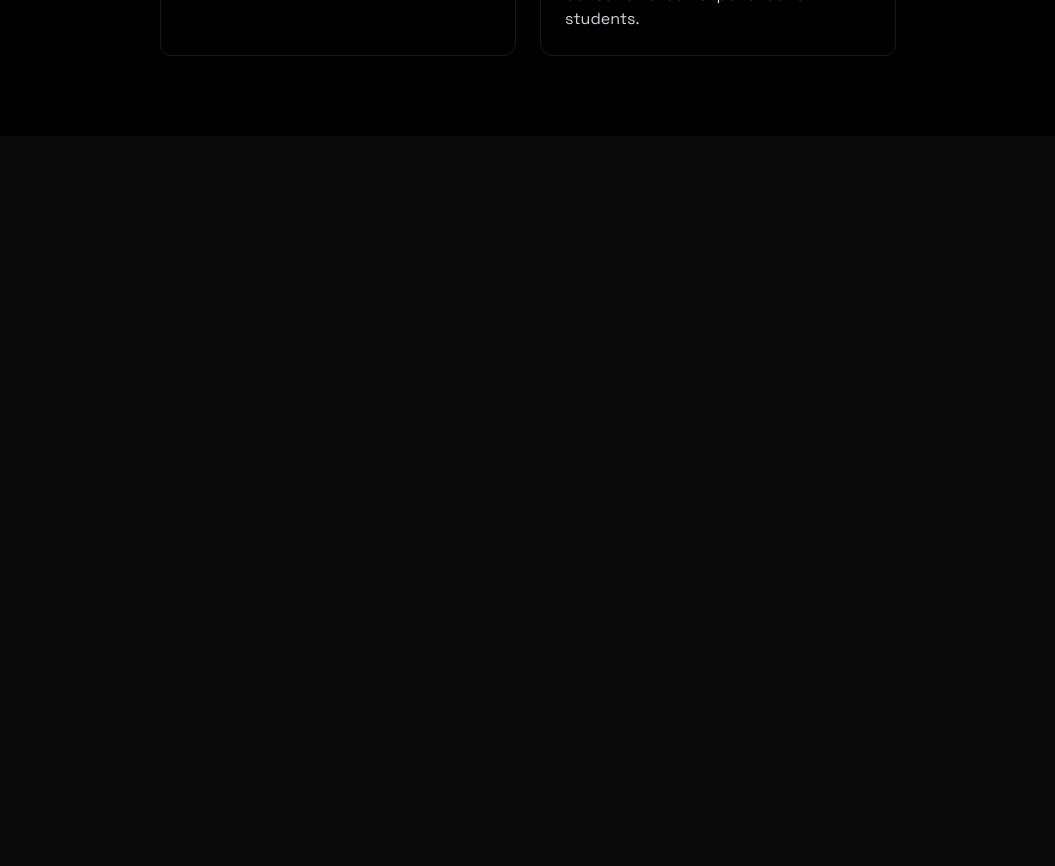
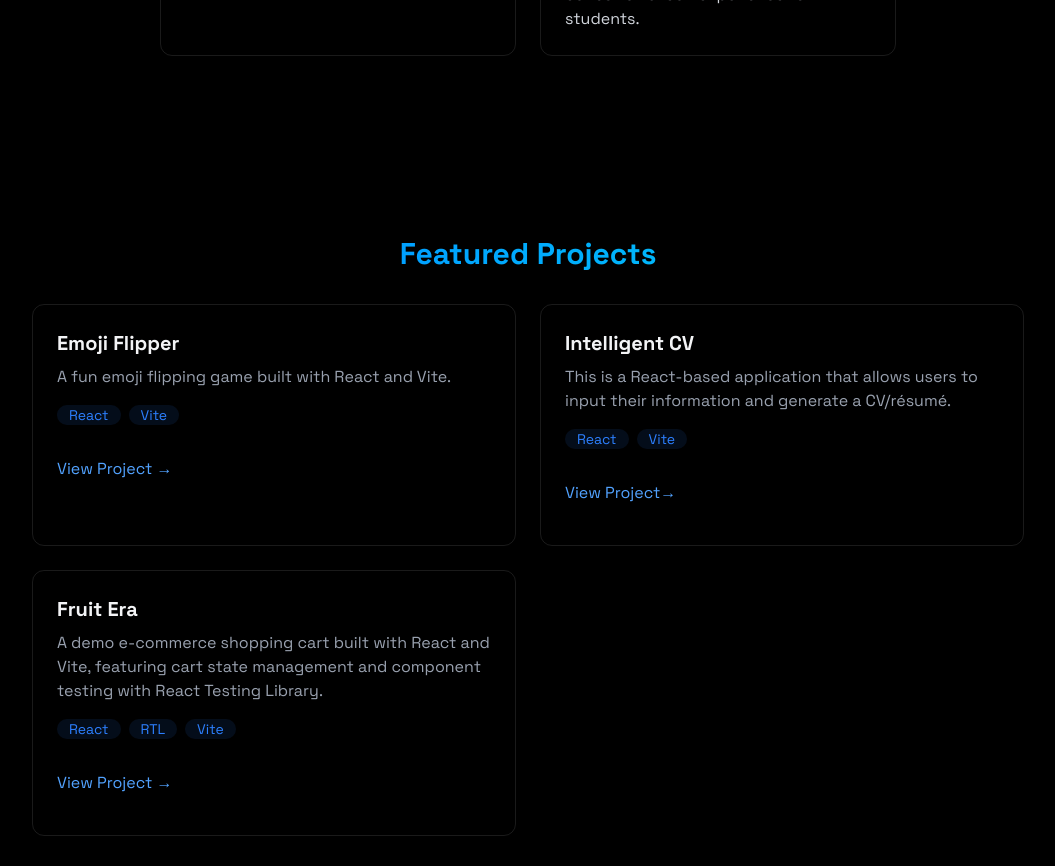
Before and after one commit to TonyFred-code/portfolio, a React (Vite) app: page / in a window 1280 px wide. Shown: the part 1620-2486 px from the top of the page, without its empty margins (112-1167 px from the left). Before the commit the page ends 1756 px from the top, so only its background shows below. Built offline with nearby package versions, Linux system fonts and the light colour scheme.

Commit message:
feat: add project section component
include portfolio ready projects

```diff
--- a/src/App.jsx
+++ b/src/App.jsx
@@ -4,6 +4,7 @@ import NavBar from "./components/NavBar.jsx";
 import MobileMenu from "./components/MobileMenu.jsx";
 import Home from "./components/sections/Home.jsx";
 import About from "./components/sections/About.jsx";
+import Projects from "./components/sections/Projects.jsx";
 
 function App() {
   const [isLoaded, setIsLoaded] = useState(false);
@@ -21,6 +22,7 @@ function App() {
         <MobileMenu menuOpen={menuOpen} setMenuOpen={setMenuOpen} />
         <Home />
         <About />
+        <Projects />
       </div>
     </>
   );
--- a/src/components/sections/Projects.jsx
+++ b/src/components/sections/Projects.jsx
@@ -0,0 +1,109 @@
+import RevealOnScroll from "../RevealOnScroll.jsx";
+
+export default function Projects() {
+  return (
+    <section
+      id="projects"
+      className="min-h-screen flex items-center justify-center py-20"
+    >
+      <RevealOnScroll>
+        <div className="max-w-5xl mx-auto px-4">
+          <h2 className="text-3xl font-bold mb-8 bg-linear-to-r from-blue-500 to-cyan-400 text-center bg-clip-text text-transparent">
+            Featured Projects
+          </h2>
+
+          <div className="grid grid-cols-1 md:grid-cols-2 gap-6">
+            <div className="p-6 rounded-xl border border-white/10 hover:-translate-y-1 hover:border-blue-500/30 hover:shadow-[0_2px_8px_rgba(59, 130, 246, 0.1)] transition">
+              <h3 className="text-xl font-bold mb-2">Emoji Flipper</h3>
+              <p className="text-gray-400 mb-4">
+                A fun emoji flipping game built with React and Vite.
+              </p>
+              <div className="flex flex-wrap gap-2 mb-4">
+                {["React", "Vite"].map((tech, key) => {
+                  return (
+                    <span
+                      key={key}
+                      className="bg-blue-500/10 text-blue-500 py01 px-3 rounded-full text-sm hover:bg-blue-500/20 hover:shadow-[0_2px_8px_rgba(59, 130, 246, 0.2)] transition"
+                    >
+                      {tech}
+                    </span>
+                  );
+                })}
+              </div>
+
+              <div className="flex justify-between  items-center">
+                <a
+                  href="https://top-project-memory-card.vercel.app/"
+                  target="__blank"
+                  className="text-blue-400 hover:text-blue-300 transition-colors my-4"
+                >
+                  View Project →
+                </a>
+              </div>
+            </div>
+
+            <div className="p-6 rounded-xl border border-white/10 hover:-translate-y-1 hover:border-blue-500/30 hover:shadow-[0_2px_8px_rgba(59, 130, 246, 0.1)] transition">
+              <h3 className="text-xl font-bold mb-2">Intelligent CV</h3>
+              <p className="text-gray-400 mb-4">
+                This is a React-based application that allows users to input
+                their information and generate a CV/résumé.
+              </p>
+              <div className="flex flex-wrap gap-2 mb-4">
+                {["React", "Vite"].map((tech, key) => {
+                  return (
+                    <span
+                      key={key}
+                      className="bg-blue-500/10 text-blue-500 py01 px-3 rounded-full text-sm hover:bg-blue-500/20 hover:shadow-[0_2px_8px_rgba(59, 130, 246, 0.2)] transition"
+                    >
+                      {tech}
+                    </span>
+                  );
+                })}
+              </div>
+
+              <div className="flex justify-between  items-center">
+                <a
+                  href="#"
+                  className="text-blue-400 hover:text-blue-300 transition-colors my-4"
+                >
+                  View Project→
+                </a>
+              </div>
+            </div>
+
+            <div className="p-6 rounded-xl border border-white/10 hover:-translate-y-1 hover:border-blue-500/30 hover:shadow-[0_2px_8px_rgba(59, 130, 246, 0.1)] transition">
+              <h3 className="text-xl font-bold mb-2">Fruit Era</h3>
+              <p className="text-gray-400 mb-4">
+                A demo e-commerce shopping cart built with React and Vite,
+                featuring cart state management and component testing with React
+                Testing Library.
+              </p>
+              <div className="flex flex-wrap gap-2 mb-4">
+                {["React", "RTL", "Vite"].map((tech, key) => {
+                  return (
+                    <span
+                      key={key}
+                      className="bg-blue-500/10 text-blue-500 py01 px-3 rounded-full text-sm hover:bg-blue-500/20 hover:shadow-[0_2px_8px_rgba(59, 130, 246, 0.2)] transition"
+                    >
+                      {tech}
+                    </span>
+                  );
+                })}
+              </div>
+
+              <div className="flex justify-between  items-center">
+                <a
+                  href="https://project-shopping-cart-gray.vercel.app/"
+                  target="__blank"
+                  className="text-blue-400 hover:text-blue-300 transition-colors my-4"
+                >
+                  View Project →
+                </a>
+              </div>
+            </div>
+          </div>
+        </div>
+      </RevealOnScroll>
+    </section>
+  );
+}
```
